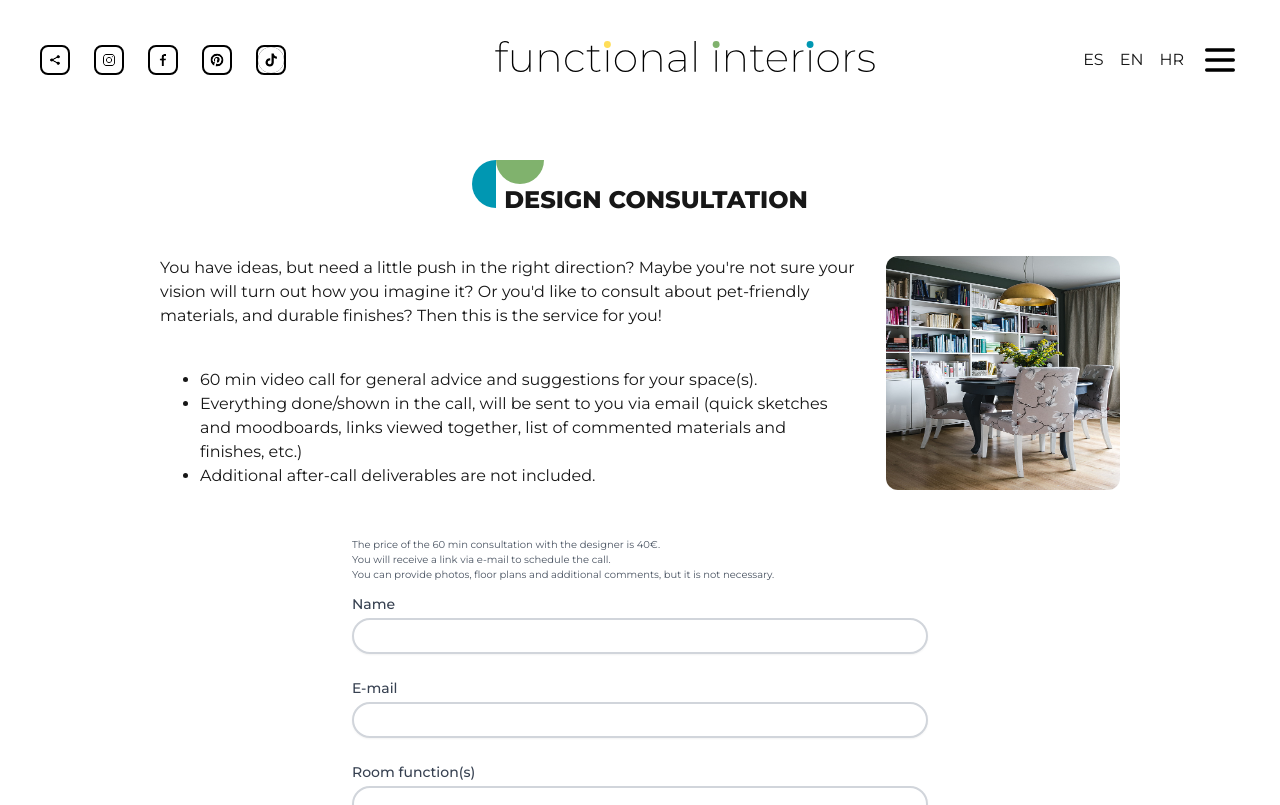
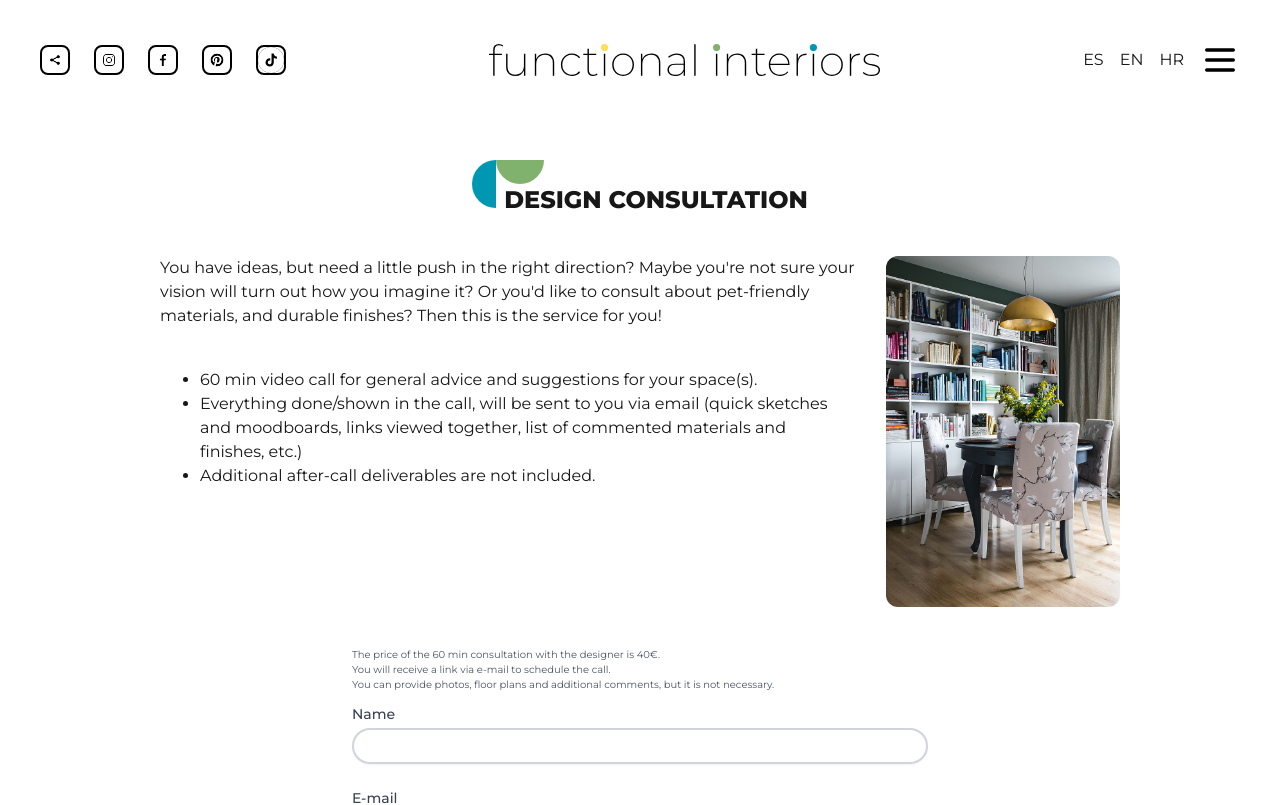
Before and after one commit to Perisete/functional-interiors, a Next.js app: page /en/design_consultation in a window 1280 px wide. Shown: the top 805 px of the page. Built offline with nearby package versions, Linux system fonts and the light colour scheme.

Commit message:
next/image change 2

```diff
--- a/app/[lang]/design_consultation/page.tsx
+++ b/app/[lang]/design_consultation/page.tsx
@@ -1,5 +1,5 @@
 import TitleProp from "@/app/ui/titles";
-import Image from "next/legacy/image";
+import Image from "next/image";
 import Form from "@/app/ui/form";
 import { getDictionary } from "../dictionaries";
 
@@ -37,8 +37,11 @@ export default async function DesignConsultation({ params }: { params: { lang: S
                         alt="Design Consultation"
                         width={260}
                         height={260}
-                        layout="intrinsic"
-                        className="rounded-xl" />
+                        className="rounded-xl"
+                        style={{
+                            maxWidth: "100%",
+                            height: "auto"
+                        }} />
                 </div>
             </div>
             <div className="mx-10 my-10">
@@ -58,6 +61,5 @@ export default async function DesignConsultation({ params }: { params: { lang: S
 
             </div>
         </main>
-
     );
 }
--- a/app/[lang]/room_design/page.tsx
+++ b/app/[lang]/room_design/page.tsx
@@ -1,5 +1,5 @@
 import TitleProp from "@/app/ui/titles";
-import Image from "next/legacy/image";
+import Image from "next/image";
 import Form from "@/app/ui/form";
 import { getDictionary } from "../dictionaries";
 
@@ -37,8 +37,11 @@ export default async function RoomDesign({ params }: { params: { lang: Supported
                         alt="Room Design"
                         width={260}
                         height={260}
-                        layout="intrinsic"
-                        className="rounded-xl" />
+                        className="rounded-xl"
+                        style={{
+                            maxWidth: "100%",
+                            height: "auto"
+                        }} />
                 </div>
             </div>
             <div className="mx-10 my-10">
@@ -59,6 +62,5 @@ export default async function RoomDesign({ params }: { params: { lang: Supported
 
             </div>
         </main>
-
     );
 }
--- a/app/ui/burger_menu.tsx
+++ b/app/ui/burger_menu.tsx
@@ -3,7 +3,7 @@
 import { useState, useEffect } from 'react';
 import classNames from 'classnames';
 import Link from 'next/link';
-import Image from "next/legacy/image";
+import Image from "next/image";
 import Logo from '@/public/logos/logo.svg';
 
 export default function BurgerMenu({ position }: { position: 'left' | 'right' }) {
@@ -80,7 +80,6 @@ export default function BurgerMenu({ position }: { position: 'left' | 'right' })
                     />
                 </svg>
             </div>
-
             <div
                 onClick={showMenu ? toggleMenu : undefined}
                 className={`${darkEffectCN} z-40`}
@@ -112,7 +111,10 @@ export default function BurgerMenu({ position }: { position: 'left' | 'right' })
                         alt="Functional Interiors Logo"
                         priority
                         className="w-auto h-16 sm:h-24 mt-5 mb-5"
-                    />
+                        style={{
+                            maxWidth: "100%",
+                            height: "auto"
+                        }} />
                 </div>
                 <ul className="p-4 space-y-8 text-lg">
                     <li>
--- a/app/ui/header.tsx
+++ b/app/ui/header.tsx
@@ -1,7 +1,7 @@
 "use client"
 import { SocialIcon } from 'react-social-icons';
 import BurgerMenu from './burger_menu';
-import Image from "next/legacy/image";
+import Image from "next/image";
 import Link from 'next/link';
 import FullLogo from '@/public/logos/full_logo.svg';
 import { usePathname } from 'next/navigation';
@@ -47,7 +47,10 @@ export default function Header() {
             alt="Functional Interiors"
             className="w-auto h-6 sm:h-14"
             priority
-          />
+            style={{
+              maxWidth: "100%",
+              height: "auto"
+            }} />
         </Link>
       </div>
       <div className="hidden cursor-pointer sm:flex items-center gap-4">
--- a/pages/design_consultation.tsx
+++ b/pages/design_consultation.tsx
@@ -1,11 +1,10 @@
 import TitleProp from "@/app/ui/titles";
 import Header from "@/app/ui/header";
-import Image from "next/legacy/image";
+import Image from "next/image";
 import Form from "@/app/ui/form";
 
 export default function DesignConsultation() {
     return (
-
         <main>
             <Header />
             <div className="mt-10 mb-10">
@@ -50,11 +49,13 @@ export default function DesignConsultation() {
                         alt="Room Design Premium"
                         width={400}
                         height={400}
-                        layout="intrinsic"
-                        className="mx-auto rounded-xl" />
+                        className="mx-auto rounded-xl"
+                        style={{
+                            maxWidth: "100%",
+                            height: "auto"
+                        }} />
                 </div>
             </div>
         </main>
-
     );
 }
--- a/pages/room_design_premium.tsx
+++ b/pages/room_design_premium.tsx
@@ -1,10 +1,9 @@
 import TitleProp from "@/app/[lang]/titles";
 import Header from "@/app/ui/header";
-import Image from "next/legacy/image";
+import Image from "next/image";
 
 export default function RoomDesignPremium() {
     return (
-
         <main>
             <Header />
             <div className="mt-10 mb-10">
@@ -36,11 +35,13 @@ export default function RoomDesignPremium() {
                         alt="Room Design Premium"
                         width={800}
                         height={800}
-                        layout="intrinsic"
-                        className="mx-auto rounded-xl" />
+                        className="mx-auto rounded-xl"
+                        style={{
+                            maxWidth: "100%",
+                            height: "auto"
+                        }} />
                 </div>
             </div>
         </main>
-
     );
 }
```
